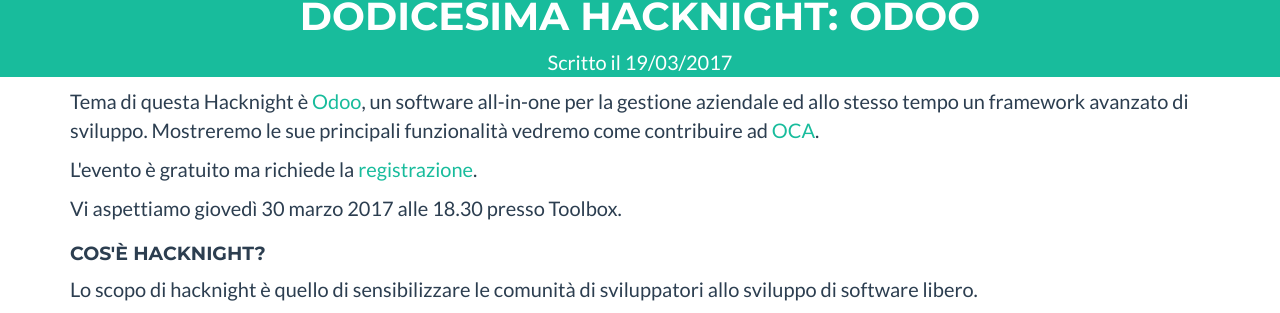
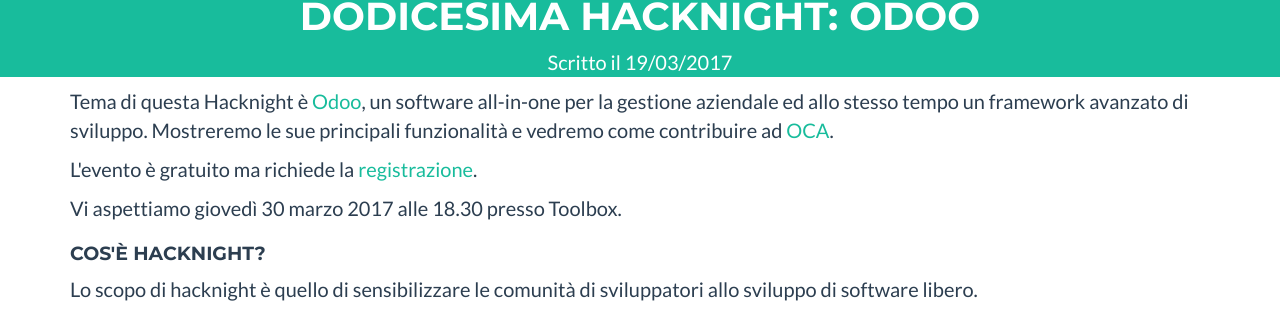
Before and after one commit to tohacknight/tohacknight.github.io, a Jekyll site: the page built from _posts/2017-03-19-odoo.markdown, in a window 1280 px wide and 900 px high. Shown: the part 115-428 px from the top of the window. Built offline with Jekyll 4.4.1, drawn with Linux system fonts in a browser that asks for light colours; nearby versions of some CDN libraries.

Commit message:
12th hacknight: fix minor typo

```diff
--- a/_posts/2017-03-19-odoo.markdown
+++ b/_posts/2017-03-19-odoo.markdown
@@ -9,7 +9,7 @@ abstract: Toolbox Coworking 30/03/2017 h. 18.30
 <div class="row">
     <div class="col-lg-12">
         <p>Tema di questa Hacknight è <a href="https://odoo.com">Odoo</a>, un software all-in-one per la gestione aziendale ed allo stesso tempo un framework avanzato di sviluppo.
-        Mostreremo le sue principali funzionalità vedremo come contribuire ad <a href="https://odoo-community.org">OCA</a>.</p>
+        Mostreremo le sue principali funzionalità e vedremo come contribuire ad <a href="https://odoo-community.org">OCA</a>.</p>
         <p>L'evento è gratuito ma richiede la <a target="_blank" href="https://www.eventbrite.com/e/biglietti-torino-hacknight-odoo-32985766315">registrazione</a>.</p>
         <p>Vi aspettiamo giovedì 30 marzo 2017 alle 18.30 presso Toolbox.</p>
     </div>
```
